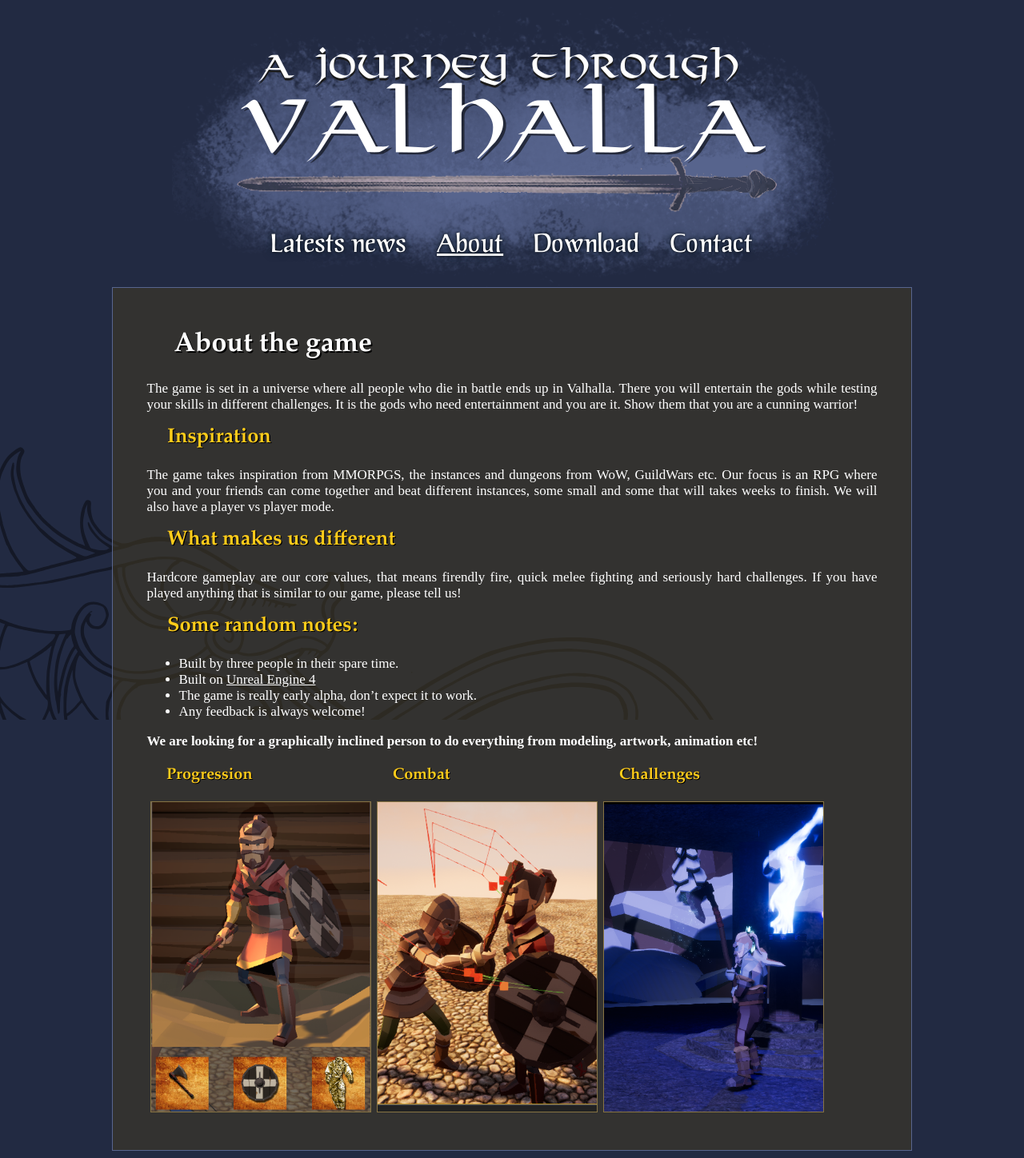
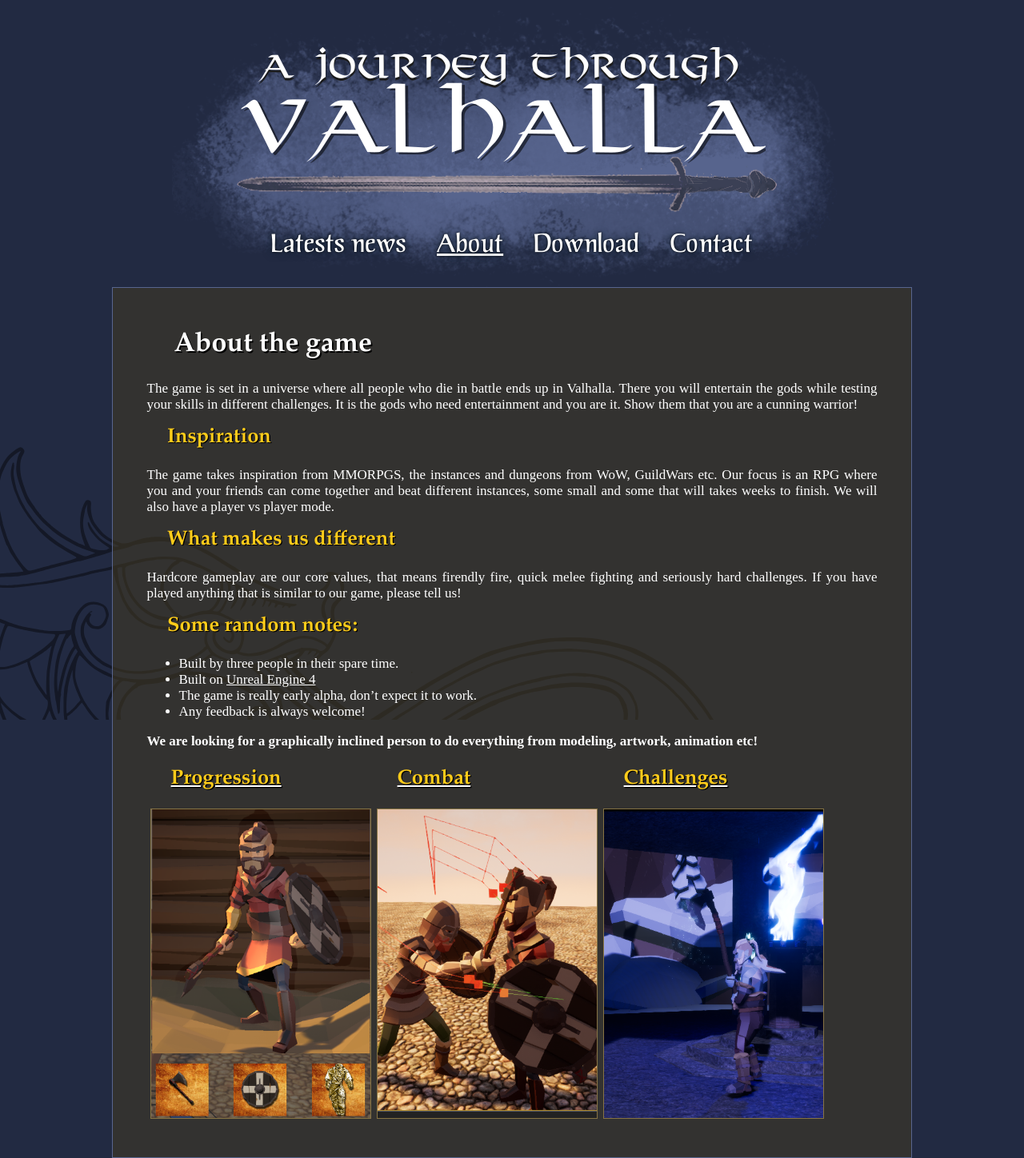
Before and after one commit to saiaku-gaming/valhalla-game.se, a Jekyll site: the page built from about.md, in a window 1280 px wide. Shown: the whole page at 80% size. Built offline with Jekyll 4.4.1, drawn with Linux system fonts in a browser that asks for light colours; Markdown is read by kramdown in place of the engine named in the settings.

```diff
--- a/about.md
+++ b/about.md
@@ -23,20 +23,17 @@ Hardcore gameplay are our core values, that means firendly fire, quick melee fig
 **We are looking for a graphically inclined person to do everything from modeling, artwork, animation etc!**
 
 <div style="width:30%; margin-left: 0.5%; float: left;">
-<h3>Progression</h3>
-
+<a href="http://valhalla-game.se/about/aboutCharacterProgression.html"><h2>Progression</h2></a>
 <a href="http://valhalla-game.se/about/aboutCharacterProgression.html"><img style="width:100%; margin: 0;" src="/images/about1.png" />
 </a>
-
 </div>
 <div style="width:30%; margin-left: 1%; float: left;">
-<h3>Combat</h3>
-
+<a href="http://valhalla-game.se/about/aboutCombatMechanics.html"><h2>Combat</h2></a>
 <a href="http://valhalla-game.se/about/aboutCombatMechanics.html"><img style="width:100%; margin: 0;" src="/images/about2.png" />
 </a>
 </div>
 <div style="width:30%; margin-left: 1%; float: left;">
-<h3>Challenges</h3>
+<a href="http://valhalla-game.se/about/aboutChallenges.html"><h2>Challenges</h2></a>
 <a href="http://valhalla-game.se/about/aboutChallenges.html"><img style="width:100%; margin: 0;" src="/images/about3.png" />
 </a>
 </div>
```
